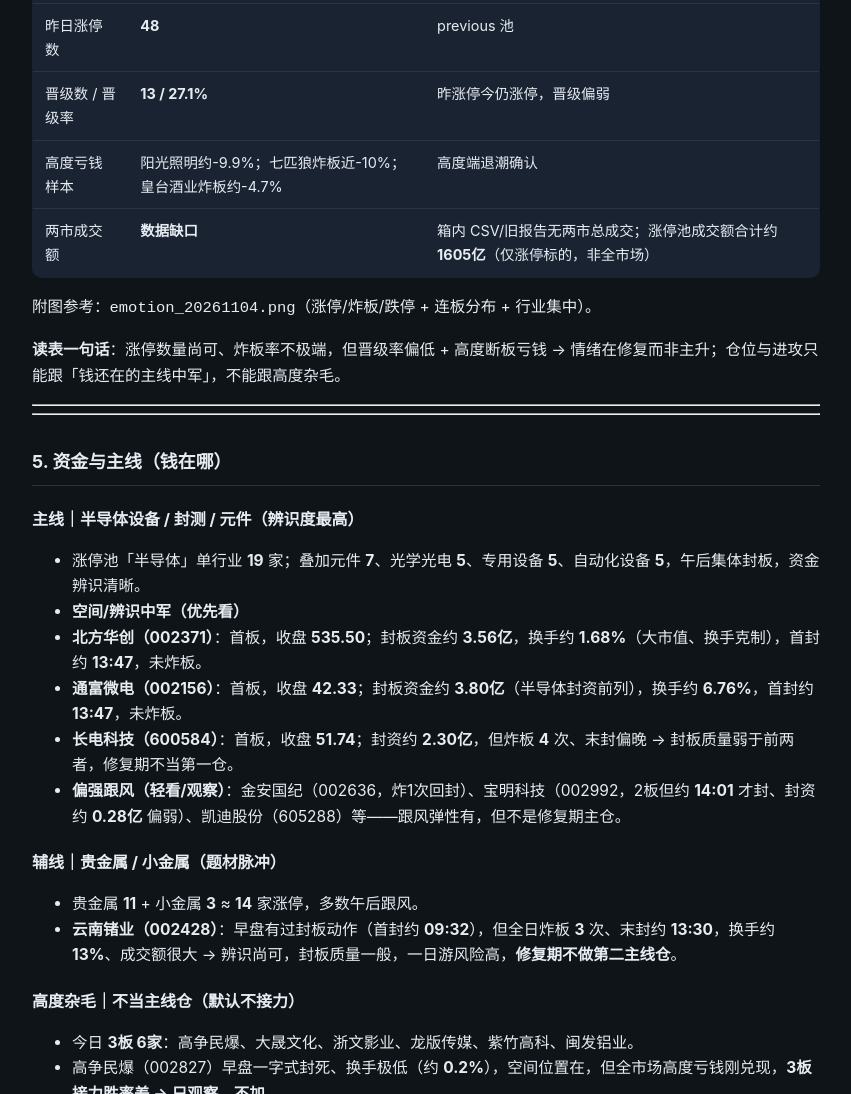
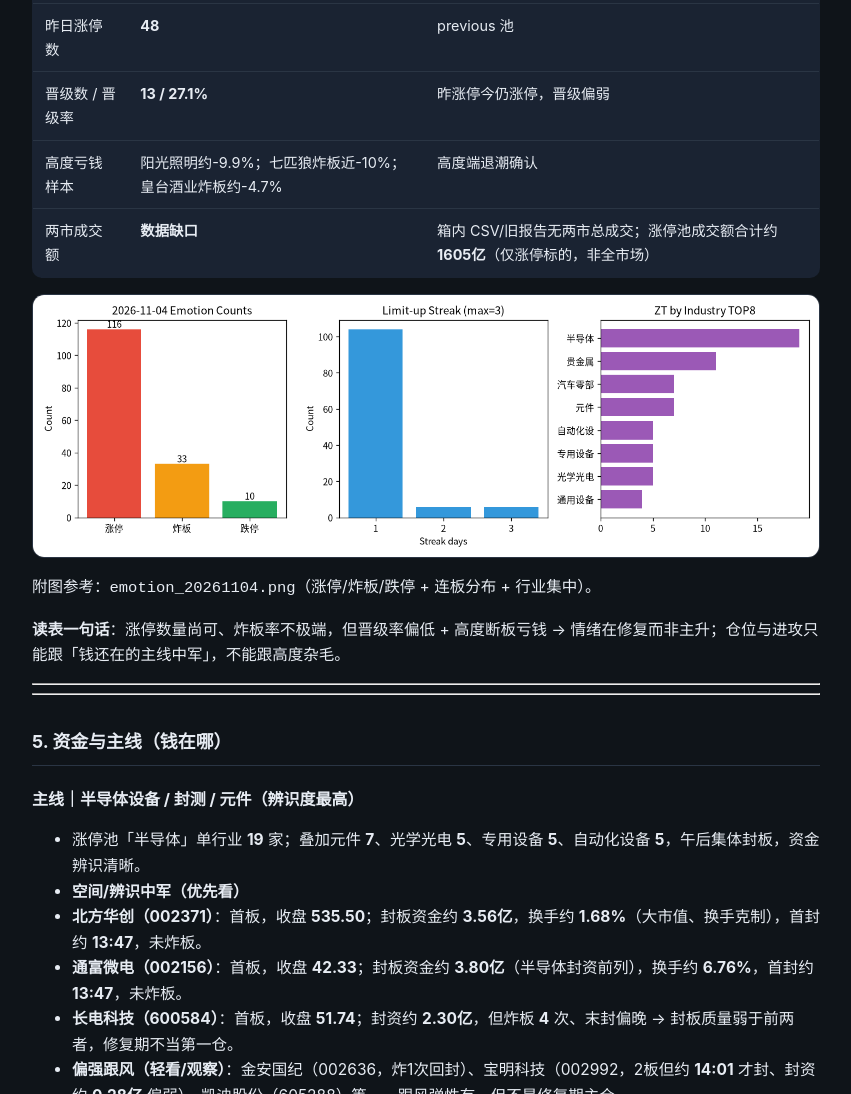
Before and after one commit to nandawys/stock-leader, a plain HTML site: page 2026-11-04.html in a window 1280 px wide. Shown: the part 8472-9566 px from the top of the page, without its empty margins (214-1065 px from the left). Drawn offline with Linux system fonts and the light colour scheme.

Commit message:
2026-11-04: restore emotion chart after reorder Review+指令置顶

```diff
--- a/2026-11-04.html
+++ b/2026-11-04.html
@@ -658,6 +658,8 @@ footer{margin-top:36px;padding-top:14px;border-top:1px solid var(--border);color
 </tr>
 </tbody>
 </table>
+  <img class="chart" src="assets/emotion_20261104.png" alt="2026-11-04 情绪图：涨停/炸板/跌停、连板分布、行业集中">
+
 <p>附图参考：<code>emotion_20261104.png</code>（涨停/炸板/跌停 + 连板分布 + 行业集中）。</p>
 <p><strong>读表一句话</strong>：涨停数量尚可、炸板率不极端，但晋级率偏低 + 高度断板亏钱 → 情绪在修复而非主升；仓位与进攻只能跟「钱还在的主线中军」，不能跟高度杂毛。</p>
 <hr />
```
